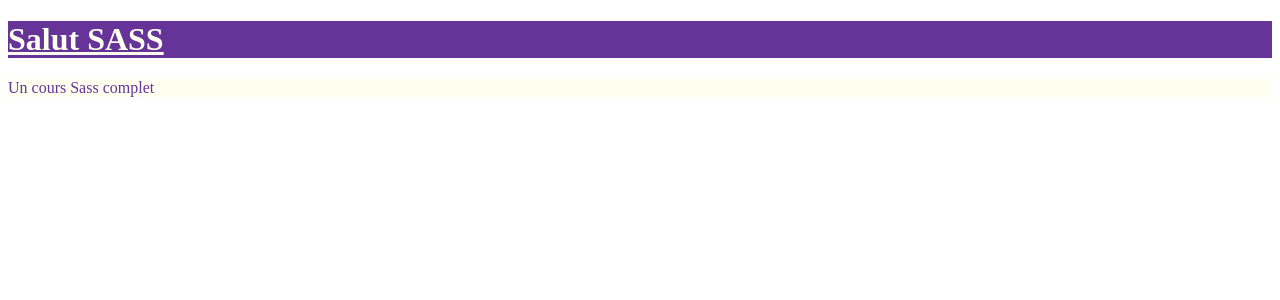
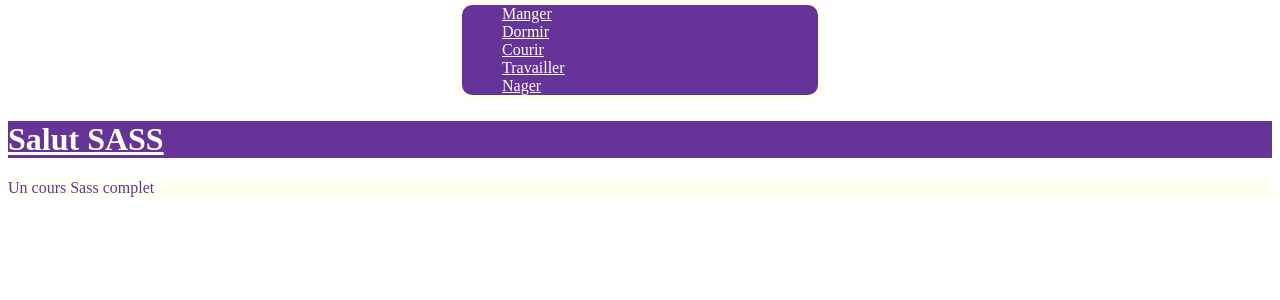
Before and after one commit to kaicarver/htmlcdag2, a PHP site: page /semaine2/sass/coursSass.html in a window 1280 px wide. Shown: the part 77-377 px from the top of the page. Run offline with PHP 8.4, Linux system fonts and the light colour scheme.

Commit message:
nesting SASS ul li

```diff
--- a/semaine2/sass/coursSass.html
+++ b/semaine2/sass/coursSass.html
@@ -12,6 +12,13 @@
         <a href="#">item2</a>
         <a href="#">item3</a>
     </nav>
+    <ul>
+        <li>Manger</li>
+        <li>Dormir</li>
+        <li>Courir</li>
+        <li>Travailler</li>
+        <li>Nager</li>
+    </ul>
     <h1>Salut SASS</h1>
     <p>Un cours Sass complet</p>
 </body>
--- a/semaine2/sass/styles/coursSass.css
+++ b/semaine2/sass/styles/coursSass.css
@@ -25,4 +25,17 @@ nav a:hover {
   text-decoration: underline;
   text-decoration-color: red;
   border-bottom: 5px red dotted;
+}
+
+ul {
+  background-color: rebeccapurple;
+  border: 5px solid ivory;
+  border-radius: 15px;
+  width: 25%;
+  margin: auto;
+  list-style: none;
+}
+ul li {
+  color: ivory;
+  text-decoration: underline;
 }/*# sourceMappingURL=coursSass.css.map */
--- a/semaine2/sass/styles/coursSass.scss
+++ b/semaine2/sass/styles/coursSass.scss
@@ -32,3 +32,17 @@ nav a:hover {
     text-decoration-color: $third-color;
     border-bottom: 5px $third-color dotted;
 }
+
+ul {
+    background-color: $main-color;
+    border: 5px solid $secondary-color;
+    border-radius: 15px;
+    width: 25%;
+    margin: auto;
+    list-style: none;
+
+    li {
+        color: $secondary-color;
+        text-decoration: underline;
+    }
+}
```
Also changed, not shown: 1 other file.
